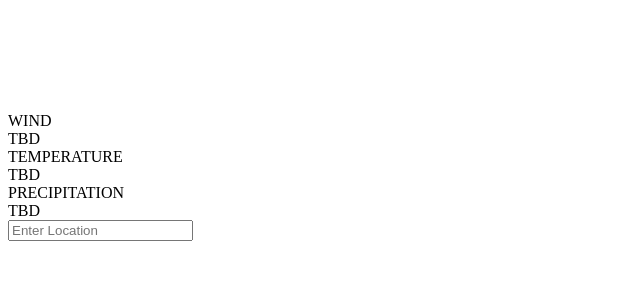
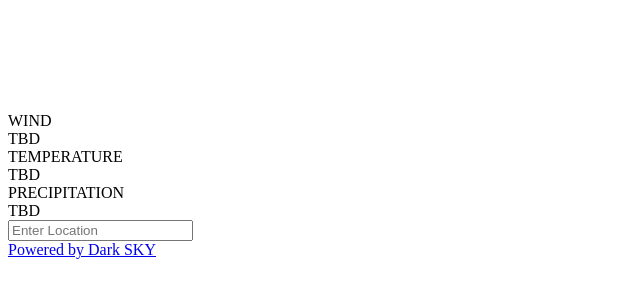
Before and after one commit to codershona/Weather-app-javascript, a website: page public/index.html in a window 1280 px wide. Shown: the whole page, without its empty margins (0-640 px from the left). Drawn offline with Linux system fonts and the light colour scheme.

Commit message:
powered by dark sky link created

```diff
--- a/public/index.html
+++ b/public/index.html
@@ -50,7 +50,10 @@
     <input type="text" class="city-search" placeholder="Enter Location">
         </div>
       </div>
+
     </div>
+
+<a href="https://darksky.net/poweredby" class="darksky-logo">Powered by Dark SKY</a>
 
   </body>
 </html>
```
